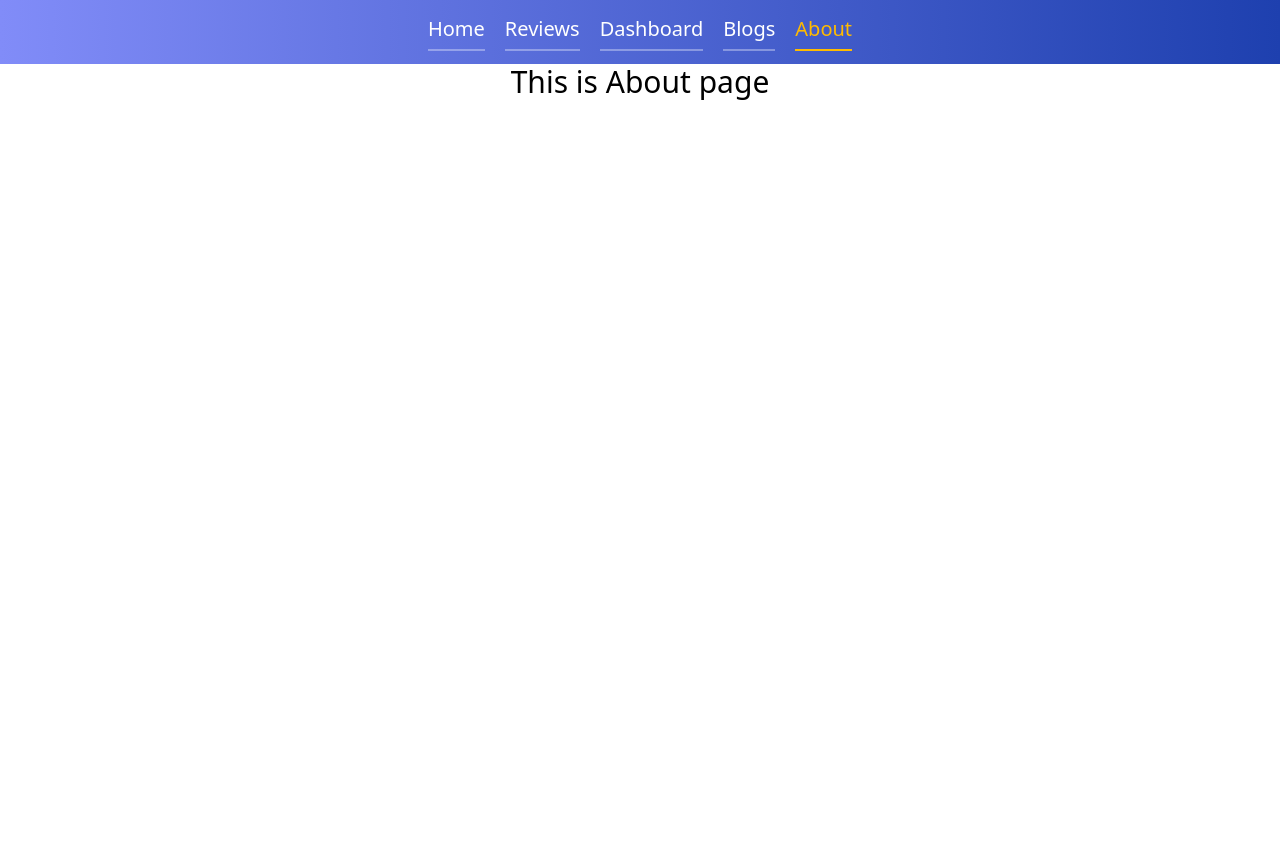
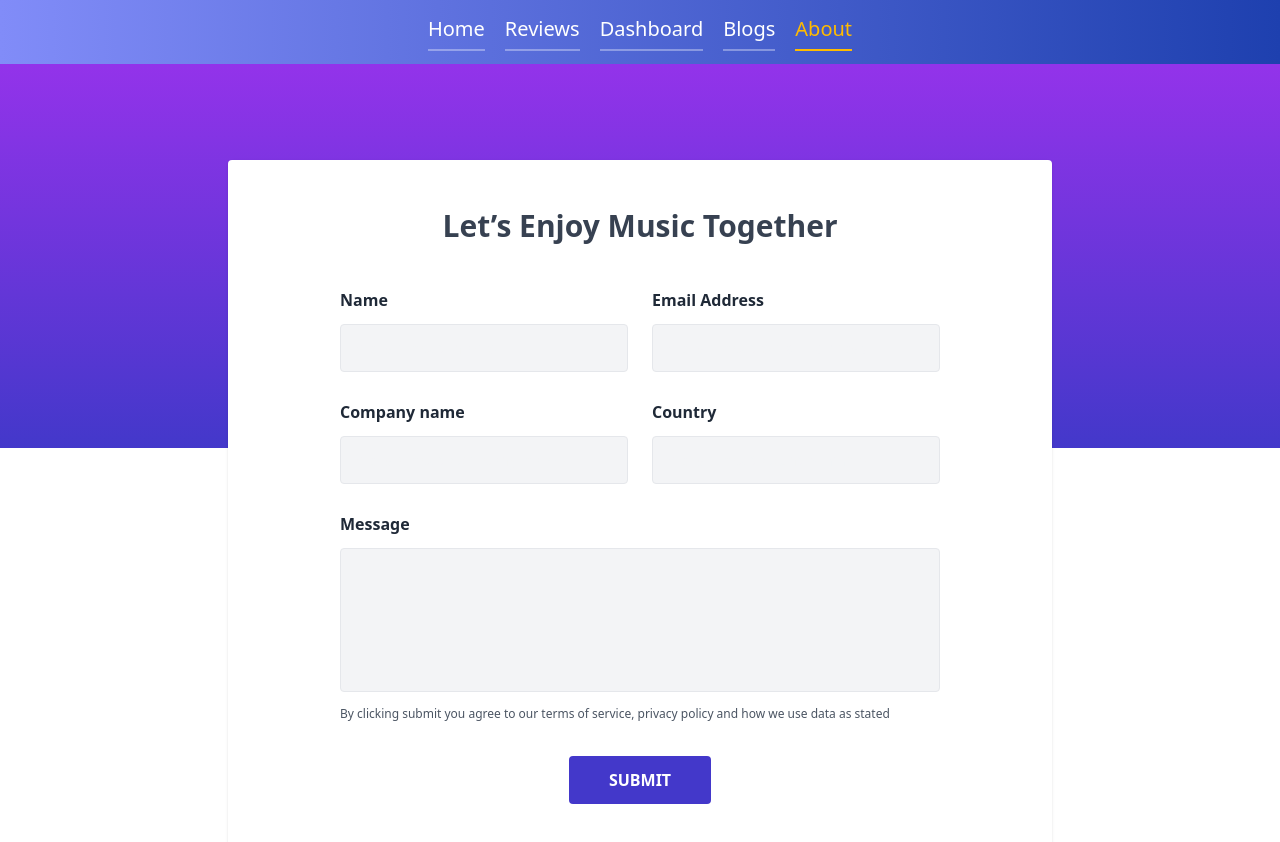
Before and after one commit to nazmul162001/product-analysis-react-router-firebase, a React (Create React App) app: page /about in a window 1280 px wide. Shown: the top 842 px of the page. Before the commit the page ends 800 px from the top, so only its background shows below. Built offline with nearby package versions, Linux system fonts and the light colour scheme.

Commit message:
added contact us page & fixed navbar width

```diff
--- a/src/App.js
+++ b/src/App.js
@@ -2,10 +2,10 @@
 import Navbar from './components/Navbar/Navbar';
 import Reviews from './components/Reviews/Reviews';
 import Blogs from './components/Blogs/Blogs';
-import About from './components/About/About';
 import HomePage from './components/HomePage/HomePage';
 import NotFound from './components/NotFound/NotFound';
 import MyChart from './components/MyChart/MyChart';
+import Contact from './components/Contact/Contact';
 
 function App() {
   return (
@@ -17,7 +17,7 @@
         <Route path='/reviews' element={<Reviews></Reviews>}></Route>
         <Route path='/dashboard' element={<MyChart></MyChart>}></Route>
         <Route path='/blogs' element={<Blogs></Blogs>}></Route>
-        <Route path='/about' element={<About></About>}></Route>
+        <Route path='/about' element={<Contact></Contact>}></Route>
         <Route path='*' element={<NotFound></NotFound>}></Route>
       </Routes>
     </div>
--- a/src/components/About/About.js
+++ /dev/null
@@ -1,11 +0,0 @@
-import React from 'react';
-
-const About = () => {
-  return (
-    <div>
-      <h3 className='text-3xl text-center'>This is About page</h3>
-    </div>
-  );
-};
-
-export default About;
--- /dev/null
+++ b/src/components/Contact/Contact.js
@@ -0,0 +1,93 @@
+import React from 'react';
+
+const Contact = () => {
+  return (
+    <div className="bg-gradient-to-b from-purple-600 to-indigo-700 h-96 w-full">
+      <div className="w-full flex items-center justify-center ">
+        <div className="absolute top-40 bg-white dark:bg-gray-800 shadow rounded py-12 lg:px-28 px-8">
+          <p className="md:text-3xl text-xl font-bold leading-7 text-center text-gray-700 dark:text-white">
+            Let’s Enjoy Music Together
+          </p>
+          <div className="md:flex items-center mt-12">
+            <div className="md:w-72 flex flex-col">
+              <label className="text-base font-semibold leading-none text-gray-800 dark:text-white">
+                Name
+              </label>
+              <input
+                tabindex="0"
+                arial-label="Please input name"
+                type="name"
+                className="text-base leading-none text-gray-900 p-3 focus:oultine-none focus:border-indigo-700 mt-4 bg-gray-100 border rounded border-gray-200 placeholder-gray-100"
+                placeholder="Please input  name"
+              />
+            </div>
+            <div className="md:w-72 flex flex-col md:ml-6 md:mt-0 mt-4">
+              <label className="text-base font-semibold leading-none text-gray-800 dark:text-white">
+                Email Address
+              </label>
+              <input
+                tabindex="0"
+                arial-label="Please input email address"
+                type="name"
+                className="text-base leading-none text-gray-900 p-3 focus:oultine-none focus:border-indigo-700 mt-4 bg-gray-100 border rounded border-gray-200 placeholder-gray-100"
+                placeholder="Please input email address"
+              />
+            </div>
+          </div>
+          <div className="md:flex items-center mt-8">
+            <div className="md:w-72 flex flex-col">
+              <label className="text-base font-semibold leading-none text-gray-800 dark:text-white">
+                Company name
+              </label>
+              <input
+                tabindex="0"
+                role="input"
+                arial-label="Please input company name"
+                type="name"
+                className="text-base leading-none text-gray-900 p-3 focus:oultine-none focus:border-indigo-700 mt-4 bg-gray-100 border rounded border-gray-200 placeholder-gray-100"
+                placeholder="Please input company name"
+              />
+            </div>
+            <div className="md:w-72 flex flex-col md:ml-6 md:mt-0 mt-4">
+              <label className="text-base font-semibold leading-none text-gray-800 dark:text-white">
+                Country
+              </label>
+              <input
+                tabindex="0"
+                arial-label="Please input country name"
+                type="name"
+                className="text-base leading-none text-gray-900 p-3 focus:oultine-none focus:border-indigo-700 mt-4 bg-gray-100 border rounded border-gray-200 placeholder-gray-100"
+                placeholder="Please input country name"
+              />
+            </div>
+          </div>
+          <div>
+            <div className="w-full flex flex-col mt-8">
+              <label className="text-base font-semibold leading-none text-gray-800 dark:text-white">
+                Message
+              </label>
+              <textarea
+                tabindex="0"
+                aria-label="leave a message"
+                role="textbox"
+                type="name"
+                className="h-36 text-base leading-none text-gray-900 p-3 focus:oultine-none focus:border-indigo-700 mt-4 bg-gray-100 border rounded border-gray-200 placeholder-gray-100 resize-none"
+              ></textarea>
+            </div>
+          </div>
+          <p className="text-xs leading-3 text-gray-600 dark:text-gray-200 mt-4">
+            By clicking submit you agree to our terms of service, privacy policy
+            and how we use data as stated
+          </p>
+          <div className="flex items-center justify-center w-full">
+            <button className="mt-9 text-base font-semibold leading-none text-white py-4 px-10 bg-indigo-700 rounded hover:bg-indigo-600 focus:ring-2 focus:ring-offset-2 focus:ring-indigo-700 focus:outline-none">
+              SUBMIT
+            </button>
+          </div>
+        </div>
+      </div>
+    </div>
+  );
+};
+
+export default Contact;
--- a/src/components/HomePage/HomePage.js
+++ b/src/components/HomePage/HomePage.js
@@ -2,7 +2,6 @@
 import img from '../../images/gaiming-headset.png';
 import ReviewSection from '../ReviewSection/ReviewSection';
 import './HomePage.css';
-
 
 const HomePage = () => {
   return (
@@ -23,6 +22,12 @@
             percussions, baselines and solos that were always there but never
             heard.
           </p>
+          <button
+            type="button"
+            class="bg-gradient-to-r from-green-400 to-blue-500 hover:from-pink-500 hover:to-yellow-500 mt-3 px-8 py-2 rounded-md"
+          >
+            Buy Now
+          </button>
         </div>
         <div className="product-img flex justify-center order-1 md:order-2 mb-10 md:mb-0">
           <img className="h-screen" src={img} alt="" />
--- a/src/components/Navbar/Navbar.js
+++ b/src/components/Navbar/Navbar.js
@@ -10,7 +10,7 @@
       <div onClick={() => setOpen(!open)} className="humberger-menu w-10 h-10 absolute top-3 left-3 md:hidden z-50">
         {open ? <XIcon /> : <MenuAlt1Icon />}
       </div>
-      <nav className={`nav-container flex flex-col md:flex-row justify-evenly text-center md:justify-center md:items-center pt-16 md:pt-0 bg-gradient-to-r from-indigo-400 to-blue-800 w-1/2 md:w-full h-screen md:h-16 absolute top-0 md:static duration-300 ease-in-out ${open ? 'left-0' : 'left-[-500px]'}`}>
+      <nav className={`nav-container flex flex-col md:flex-row justify-evenly text-center md:justify-center md:items-center pt-16 md:pt-0 bg-gradient-to-r from-indigo-400 to-blue-800 w-9/12 md:w-full h-screen md:h-16 absolute top-0 md:static duration-300 ease-in-out ${open ? 'left-0' : 'left-[-500px]'}`}>
         <NavLink
           className={({ isActive }) => (isActive ? 'active-link' : 'link')}
           to="/"
--- a/src/components/SingleProduct/SingleProduct.js
+++ b/src/components/SingleProduct/SingleProduct.js
@@ -9,7 +9,7 @@
   return (
     <>
       <div className="customer-review flex justify-center items-center">
-        <div className="review-content rounded-2xl p-5 h-[400px]">
+        <div className="review-content rounded-2xl p-5 h-[450px]">
           <img className="w-28 h-28 rounded-3xl mx-auto" src={picture} alt="" />
           <h2 className="py-2 font-mono text-slate-300 text-xl">
             Name: {name}{' '}
```
